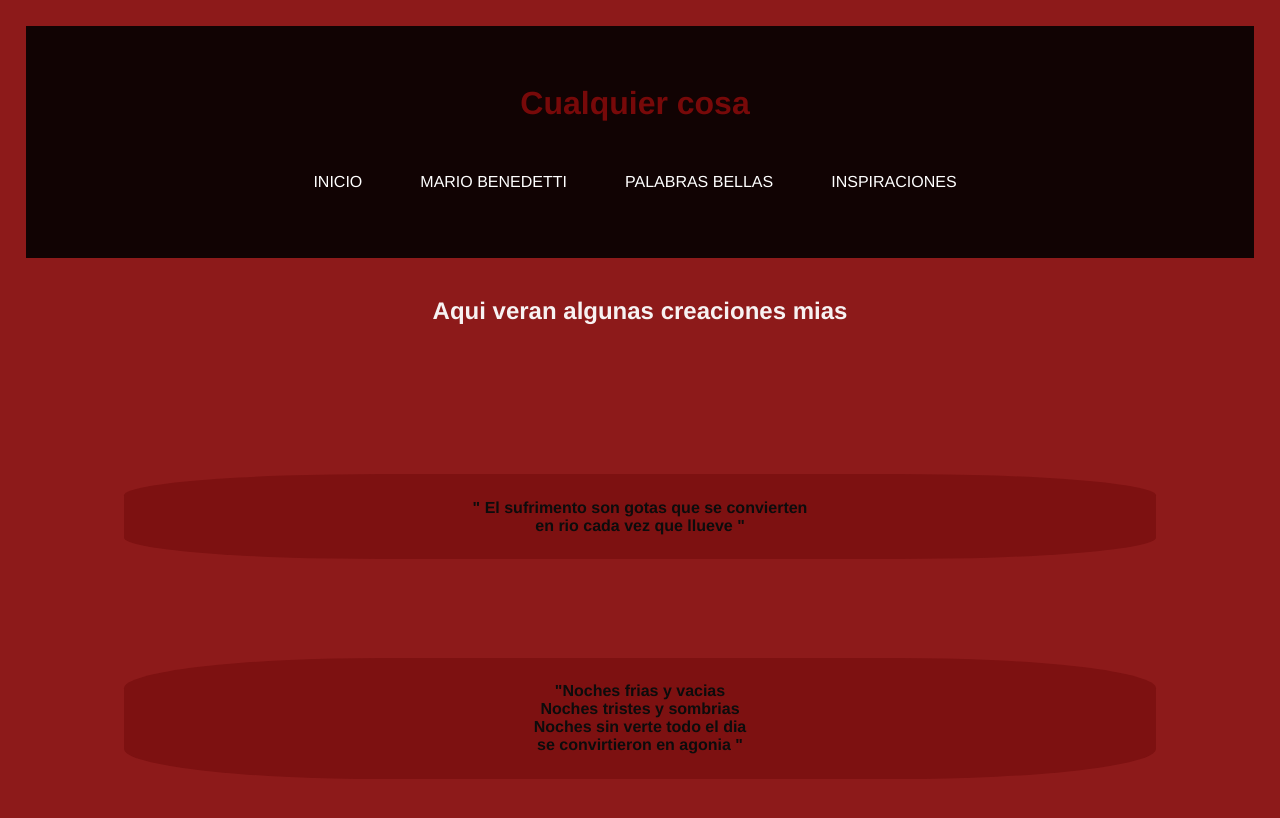
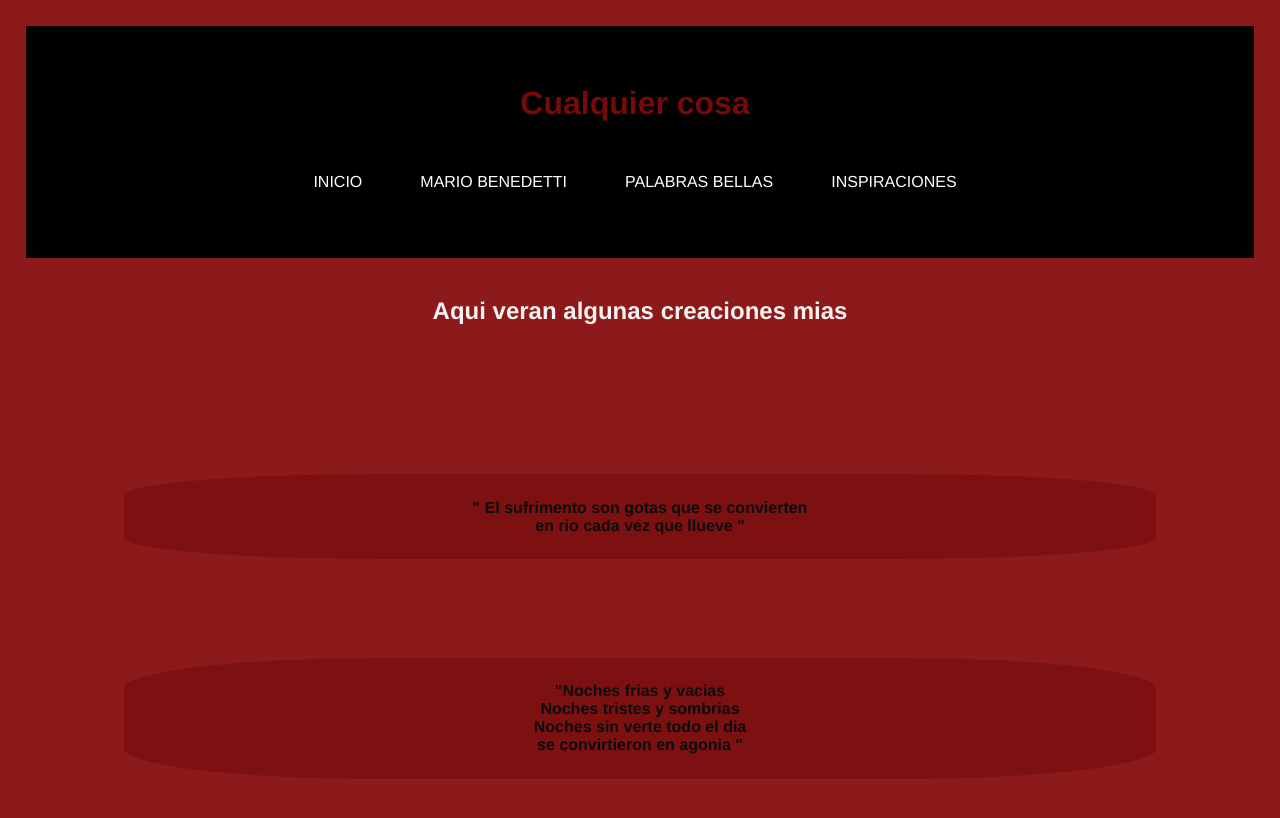
Before and after one commit to laisha2212/Cualquiers-cosa, a plain HTML site: page Inspiraciones.html in a window 1280 px wide. Drawn offline with Linux system fonts and the light colour scheme.

Commit message:
Update inspi.css

```diff
--- a/inspi.css
+++ b/inspi.css
@@ -12,7 +12,7 @@ header{
     padding: 3%;
     margin: 2%;
 
-    background-color: rgba(0, 0, 0, 0.884);
+    background-color: black;
 }
 
 
```
